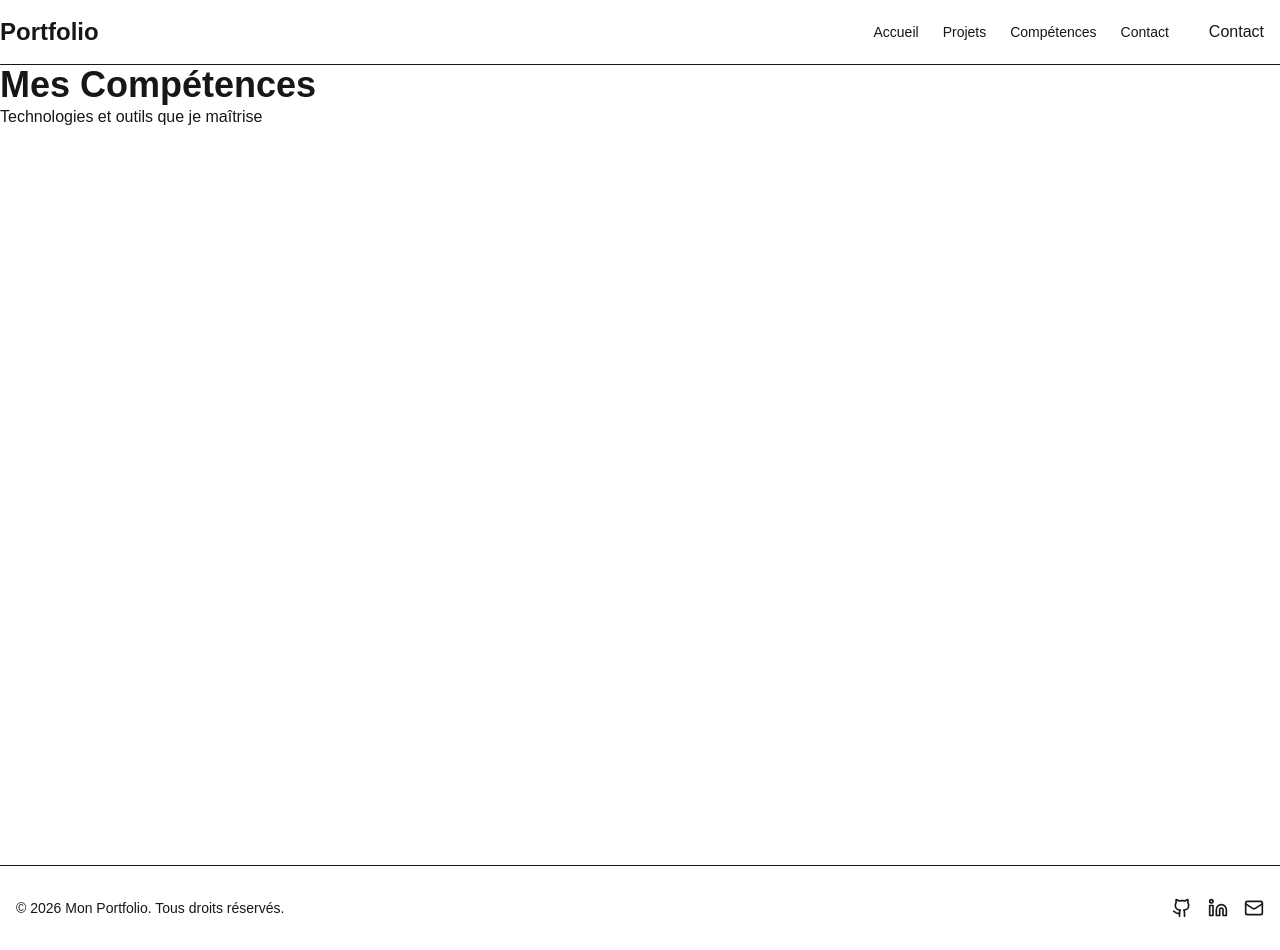
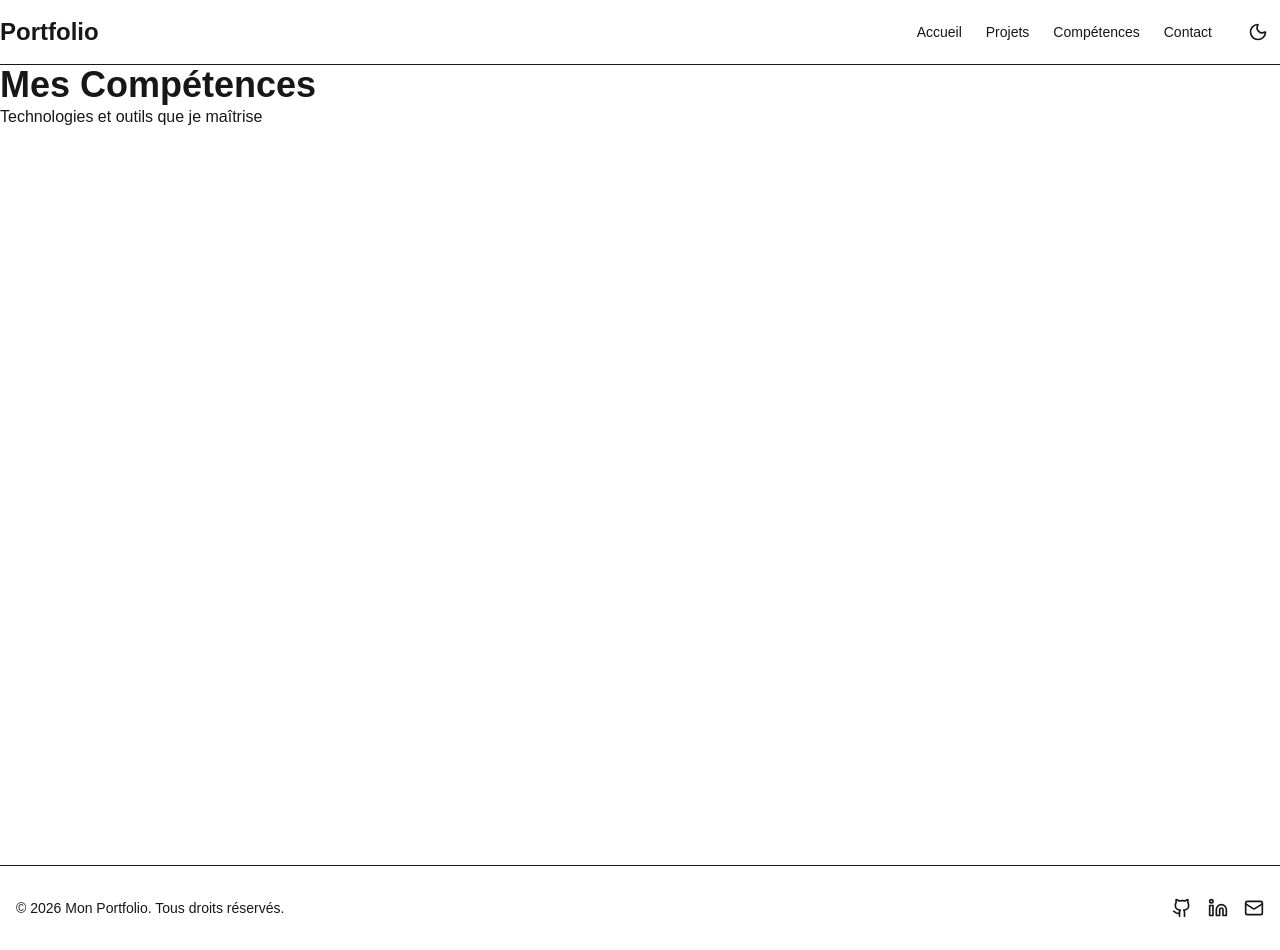
Before and after one commit to rommy-dev/portfolio, a Next.js app: page /competences in a window 1280 px wide. Built offline with nearby package versions, Linux system fonts and the light colour scheme.

Commit message:
feat: add dark/light theme toggle functionality
- Add ThemeToggle component with moon/sun icons
- Add ThemeProvider wrapper for next-themes
- Integrate theme toggle in header navigation
- Add theme toggle to mobile menu
- Configure theme provider with system preference

```diff
--- a/src/app/layout.tsx
+++ b/src/app/layout.tsx
@@ -3,6 +3,7 @@
 import "./globals.css";
 import { Header } from "@/components/layout/Header";
 import { Footer } from "@/components/layout/Footer";
+import { ThemeProvider } from "@/components/layout/ThemeProvider";
 
 const geistSans = Geist({
   variable: "--font-geist-sans",
@@ -25,10 +26,11 @@
   children: React.ReactNode;
 }>) {
   return (
-    <html lang="fr">
+    <html lang="fr" suppressHydrationWarning>
       <body
         className={`${geistSans.variable} ${geistMono.variable} antialiased`}
       >
+        <ThemeProvider>
           <div className="min-h-screen flex flex-col">
             <Header />
             <main className="flex-1">
@@ -36,6 +38,7 @@
             </main>
             <Footer />
           </div>
+        </ThemeProvider>
       </body>
     </html>
   );
--- a/src/components/layout/Header.tsx
+++ b/src/components/layout/Header.tsx
@@ -4,6 +4,7 @@
 import { useState } from 'react';
 import { Menu, X } from 'lucide-react';
 import { Button } from '@/components/ui/Button';
+import { ThemeToggle } from '@/components/layout/ThemeToggle';
 
 export function Header() {
   const [isOpen, setIsOpen] = useState(false);
@@ -33,7 +34,7 @@
               {item.name}
             </Link>
           ))}
-          <Button>Contact</Button>
+          <ThemeToggle />
         </div>
 
         {/* Mobile menu button */}
@@ -62,7 +63,8 @@
                 {item.name}
               </Link>
             ))}
-            <div className="px-3 py-2">
+            <div className="flex items-center space-x-2 px-3 py-2">
+              <ThemeToggle />
               <Button className="w-full">Contact</Button>
             </div>
           </div>
--- /dev/null
+++ b/src/components/layout/ThemeProvider.tsx
@@ -0,0 +1,16 @@
+'use client';
+
+import { ThemeProvider as NextThemesProvider } from 'next-themes';
+
+export function ThemeProvider({ children }: { children: React.ReactNode }) {
+  return (
+    <NextThemesProvider
+      attribute="class"
+      defaultTheme="system"
+      enableSystem
+      disableTransitionOnChange
+    >
+      {children}
+    </NextThemesProvider>
+  );
+}
--- /dev/null
+++ b/src/components/layout/ThemeToggle.tsx
@@ -0,0 +1,23 @@
+'use client';
+
+import { Moon, Sun } from 'lucide-react';
+import { useTheme } from 'next-themes';
+import { Button } from '@/components/ui/Button';
+
+export function ThemeToggle() {
+  const { theme, setTheme } = useTheme();
+
+  return (
+    <Button
+      variant="ghost"
+      size="sm"
+      onClick={() => setTheme(theme === 'dark' ? 'light' : 'dark')}
+    >
+      {theme === 'dark' ? (
+        <Sun className="h-5 w-5" />
+      ) : (
+        <Moon className="h-5 w-5" />
+      )}
+    </Button>
+  );
+}
```
Lines whose indentation alone changed are shown as unchanged.
